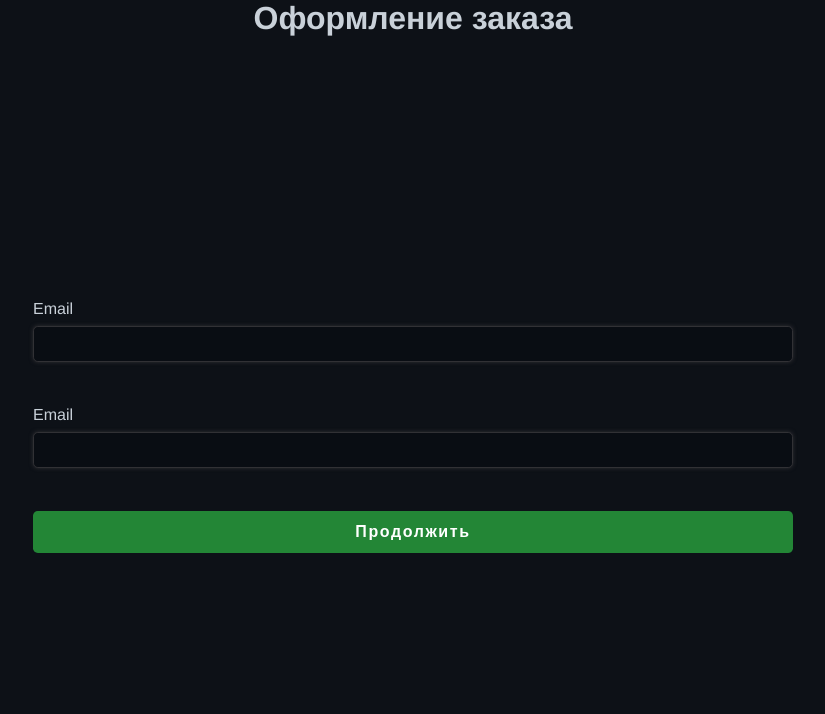
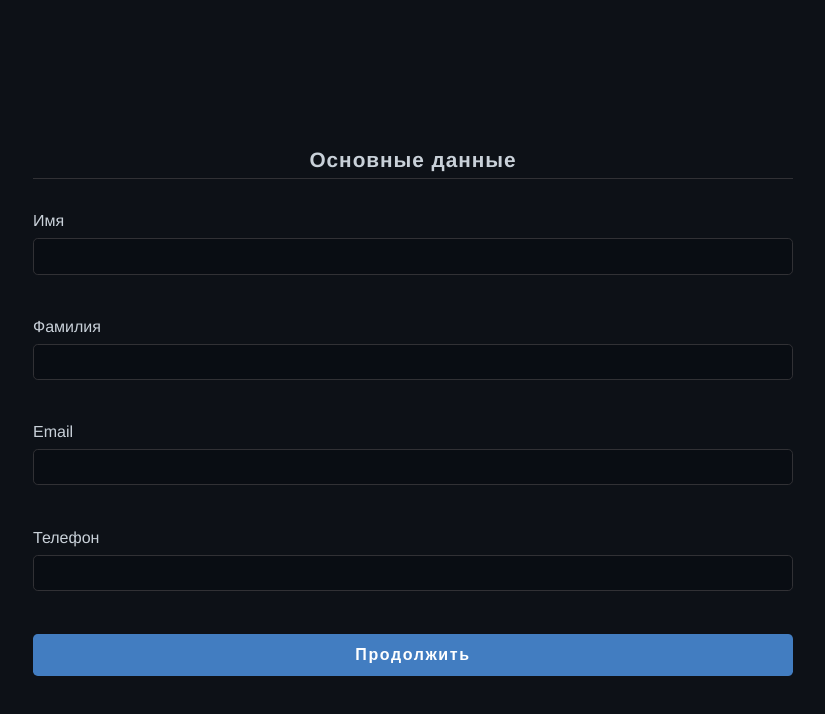
Before and after one commit to teunlao/sberhealth-test-app, a React app: page / in a window 1280 px wide. Shown: the top 714 px of the page, without its empty margins (227-1052 px from the left). Built offline with nearby package versions, Linux system fonts and the light colour scheme.

Commit message:
feat: mvp step one page

```diff
--- a/package.json
+++ b/package.json
@@ -43,6 +43,7 @@
   },
   "dependencies": {
     "@hookform/resolvers": "^1.3.5",
+    "libphonenumber-js": "^1.9.11",
     "react": "^17.0.1",
     "react-dom": "^17.0.1",
     "react-hook-form": "^6.15.4",
--- a/src/App.tsx
+++ b/src/App.tsx
@@ -2,7 +2,6 @@ import React from 'react';
 import { BrowserRouter as Router, Route, Switch } from 'react-router-dom';
 import styled from 'styled-components';
 import DataProvider from './DataContext/DataContext';
-import Header from './components/Header/Header';
 import StepOne from './views/StepOne/StepOne';
 import StepTwo from './views/StepTwo/StepTwo';
 
@@ -20,7 +19,6 @@ const StyledAppContainer = styled.div`
 const App: React.FC = () => (
   <StyledAppContainer>
     <DataProvider>
-      <Header />
       <Router>
         <Switch>
           <Route exact path="/" component={StepOne} />
--- a/src/components/FormButton/FormButton.tsx
+++ b/src/components/FormButton/FormButton.tsx
@@ -6,7 +6,7 @@ interface FormButtonProps {
 }
 
 const StyledButton = styled.button`
-  background-color: #238636;
+  background-color: #427dc1;
   color: white;
   border: none;
   border-radius: 0.3rem;
@@ -18,7 +18,7 @@ const StyledButton = styled.button`
   transition: background-color 0.15s ease-out;
 
   :hover {
-    background-color: #319d43;
+    background-color: #1c5899;
     cursor: pointer;
     transition: background-color 0.15s ease-in;
   }
--- a/src/components/FornTextField/FormTextField.tsx
+++ b/src/components/FornTextField/FormTextField.tsx
@@ -18,18 +18,19 @@ const StyledInput = styled.input<{ error?: boolean }>`
   display: block;
   width: 100%;
   border: 0.1rem solid;
-  box-shadow: 0 0 0.25rem #313135;
   border-radius: 0.3rem;
   padding: 0.6rem;
   margin-bottom: 0.7rem;
   background-color: #090d13;
   border-color: ${({ error }) => (error ? '#bf1650' : '#313135')};
+  transition: border 0.2s ease-out;
   color: white;
 
   :focus {
     outline: none;
-    border: 0.1rem solid #427dc1;
-    box-shadow: 0 0 0.5rem #427dc1;
+    border: 0.1rem solid;
+    border-color: ${({ error }) => (error ? '#bf1650' : '#427dc1')};
+    transition: border 0.2s ease-out;
     width: 100%;
     height: 100%;
   }
@@ -48,13 +49,23 @@ interface FormInputProps {
   required: boolean;
   error: boolean;
   errorMessage?: string;
+  onChange?: React.ChangeEventHandler<HTMLInputElement>;
 }
 
 const FormTextField = forwardRef<HTMLInputElement, FormInputProps>(
-  ({ label, name, type, required, error, errorMessage }, ref) => (
+  ({ label, name, type, errorMessage, onChange }, ref) => (
     <StyledTextField>
-      <StyledLabel htmlFor={`input-${name}`} error={!!errorMessage}>{label}</StyledLabel>
-      <StyledInput type={type} name={name} id={`input-${name}`} ref={ref} error={!!errorMessage} />
+      <StyledLabel htmlFor={`input-${name}`} error={!!errorMessage}>
+        {label}
+      </StyledLabel>
+      <StyledInput
+        type={type}
+        name={name}
+        id={`input-${name}`}
+        ref={ref}
+        error={!!errorMessage}
+        onChange={onChange}
+      />
       <StyledErrorMessage>{errorMessage}</StyledErrorMessage>
     </StyledTextField>
   ),
--- a/src/components/styled/StyledMainContainer.ts
+++ b/src/components/styled/StyledMainContainer.ts
@@ -3,9 +3,10 @@ import styled from 'styled-components';
 const StyledMainContainer = styled.div`
   max-width: 800px;
   display: flex;
+  flex-direction: column;
   height: 100%;
   width: 100%;
-  justify-items: center;
+  justify-content: center;
   align-items: center;
   padding: 1.25rem
 `;
--- /dev/null
+++ b/src/components/styled/StyledStepHeader.ts
@@ -0,0 +1,16 @@
+import styled from 'styled-components';
+
+
+
+const StyledStepHeader = styled.h2`
+  font-size: 1.3rem;
+  border-bottom: 1px solid #313135;
+  letter-spacing: 0.06rem;
+  width: 100%;
+  padding: 0.4rem;
+  color: #c9d1d9;
+  text-align: center;
+  transition: border-bottom-color 0.5s ease;
+`
+
+export default StyledStepHeader
--- a/src/views/StepOne/StepOne.tsx
+++ b/src/views/StepOne/StepOne.tsx
@@ -3,21 +3,48 @@ import { useHistory } from 'react-router-dom';
 import { yupResolver } from '@hookform/resolvers/yup';
 import * as yup from 'yup';
 import React from 'react';
+import parsePhoneNumberFromString, { isValidPhoneNumber, AsYouType } from 'libphonenumber-js';
 import Form from '../../components/Form/Form';
 import FormTextField from '../../components/FornTextField/FormTextField';
 import { useData } from '../../DataContext/DataContext';
 import StyledMainContainer from '../../components/styled/StyledMainContainer';
 import FormButton from '../../components/FormButton/FormButton';
+import StyledStepHeader from '../../components/styled/StyledStepHeader';
+
+const normalizePhoneNumber = (value: string): string => {
+  const phoneString = new AsYouType('RU').input(value);
+
+  if (isValidPhoneNumber(phoneString, 'RU')) {
+    const phoneNumber = parsePhoneNumberFromString(phoneString, 'RU');
+    if (phoneNumber) {
+      return phoneNumber.formatInternational();
+    }
+  }
+
+  return phoneString;
+};
 
 const schema = yup.object().shape({
   firstName: yup
     .string()
-    .matches(/^([^0-9]*)$/, 'Поле имя не должно содержать чисел')
-    .required('Поле имя является обязательным для заполнения'),
+    .max(255, 'Поле имя не должно содержать более 255 символов')
+    .required('Поле имя является обязательным'),
   lastName: yup
     .string()
-    .matches(/^([^0-9]*)$/, 'Поле фамилия не должно содержать чисел')
-    .required('Поле фамилия является обязательным для заполнения'),
+    .max(255, 'Поле фамилия не должно содержать более 255 символов')
+    .required('Поле фамилия является обязательным'),
+  email: yup
+    .string()
+    .email('Email должен иметь корректный  формат')
+    .required('Поле email является обязательным'),
+  phone: yup
+    .string()
+    .required('Поле телефон является обязательным')
+    .test('Card Test', 'Поле телефон должно иметь корректный  формат', (value = '') => {
+      const phoneString = normalizePhoneNumber(value);
+      console.log(phoneString);
+      return isValidPhoneNumber(phoneString);
+    }),
 });
 
 const StepOne: React.FC = () => {
@@ -25,8 +52,13 @@ const StepOne: React.FC = () => {
   const history = useHistory();
 
   const { register, handleSubmit, errors } = useForm({
-    defaultValues: { firstName: data.firstName, lastName: data.lastName },
-    mode: 'onBlur',
+    defaultValues: {
+      firstName: data.firstName,
+      lastName: data.lastName,
+      email: data.email,
+      phone: data.phone,
+    },
+    mode: 'all',
     resolver: yupResolver(schema),
   });
 
@@ -38,24 +70,46 @@ const StepOne: React.FC = () => {
 
   return (
     <StyledMainContainer>
+      <StyledStepHeader>Основные данные</StyledStepHeader>
       <Form onSubmit={handleSubmit(onSubmit)}>
         <FormTextField
-          label="Email"
+          label="Имя"
           error={!!errors.firstName}
           errorMessage={errors?.firstName?.message}
           name="firstName"
+          type="text"
+          ref={register}
+          required
+        />
+        <FormTextField
+          label="Фамилия"
+          error={!!errors.lastName}
+          errorMessage={errors?.lastName?.message}
+          name="lastName"
+          type="text"
+          ref={register}
+          required
+        />
+        <FormTextField
+          label="Email"
+          error={!!errors.email}
+          errorMessage={errors?.email?.message}
+          name="email"
           type="email"
           ref={register}
           required
         />
         <FormTextField
-          label="Email"
-          error={!!errors.lastName}
-          errorMessage={errors?.lastName?.message}
-          name="lastName"
-          type="email"
+          label="Телефон"
+          error={!!errors.phone}
+          errorMessage={errors?.phone?.message}
+          name="phone"
+          type="tel"
           ref={register}
           required
+          onChange={(event) => {
+            event.target.value = normalizePhoneNumber(event.target.value);
+          }}
         />
         <FormButton submit>Продолжить</FormButton>
       </Form>
--- a/webpack.dev.js
+++ b/webpack.dev.js
@@ -14,7 +14,6 @@ module.exports = merge(common, {
     hot: true,
     stats: 'minimal',
     historyApiFallback: true,
-    writeToDisk: true,
   },
   watchOptions: {
     aggregateTimeout: 300,
```
Also changed, not shown: .eslintrc.json, 1 other file (tests, documents, lock files or other folders).
